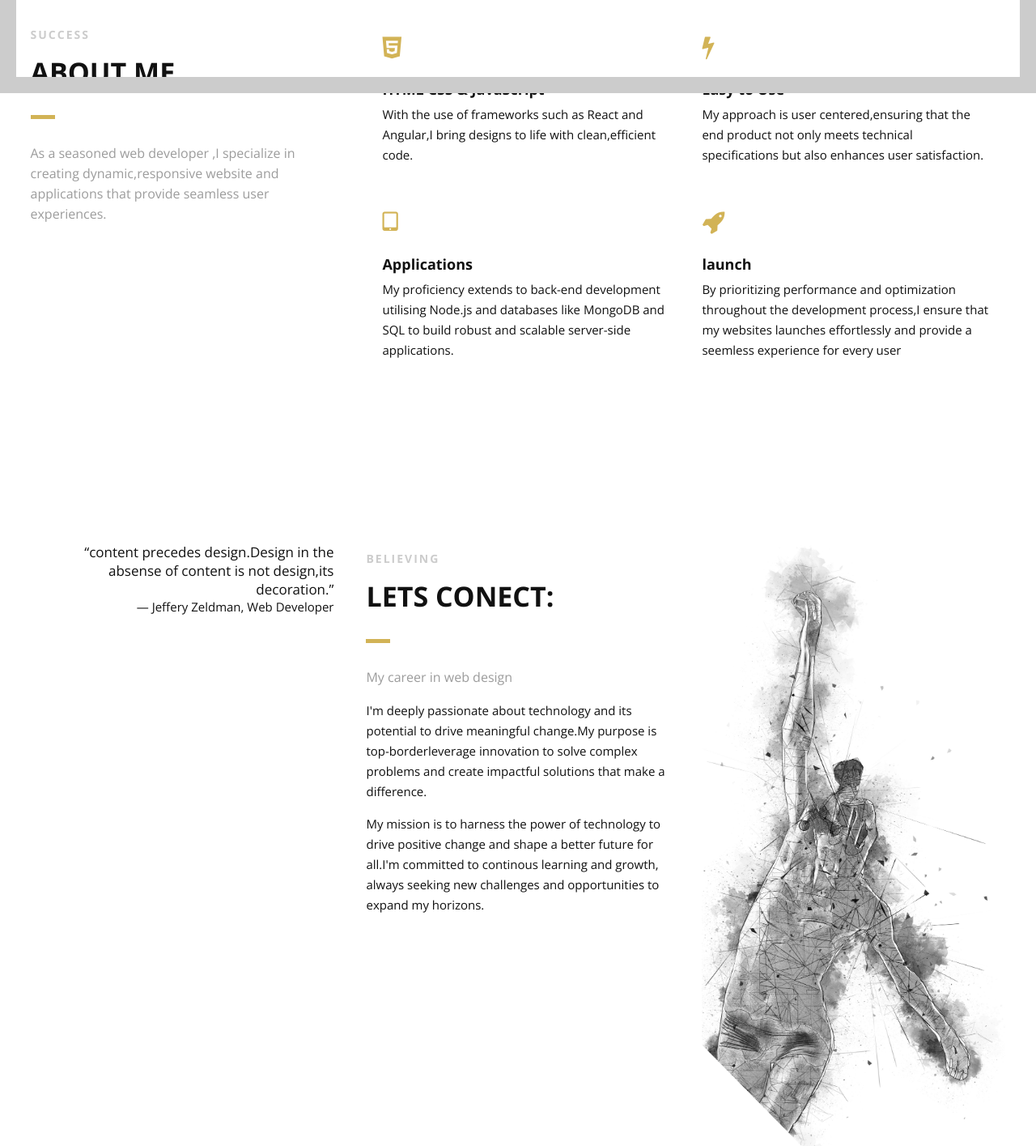
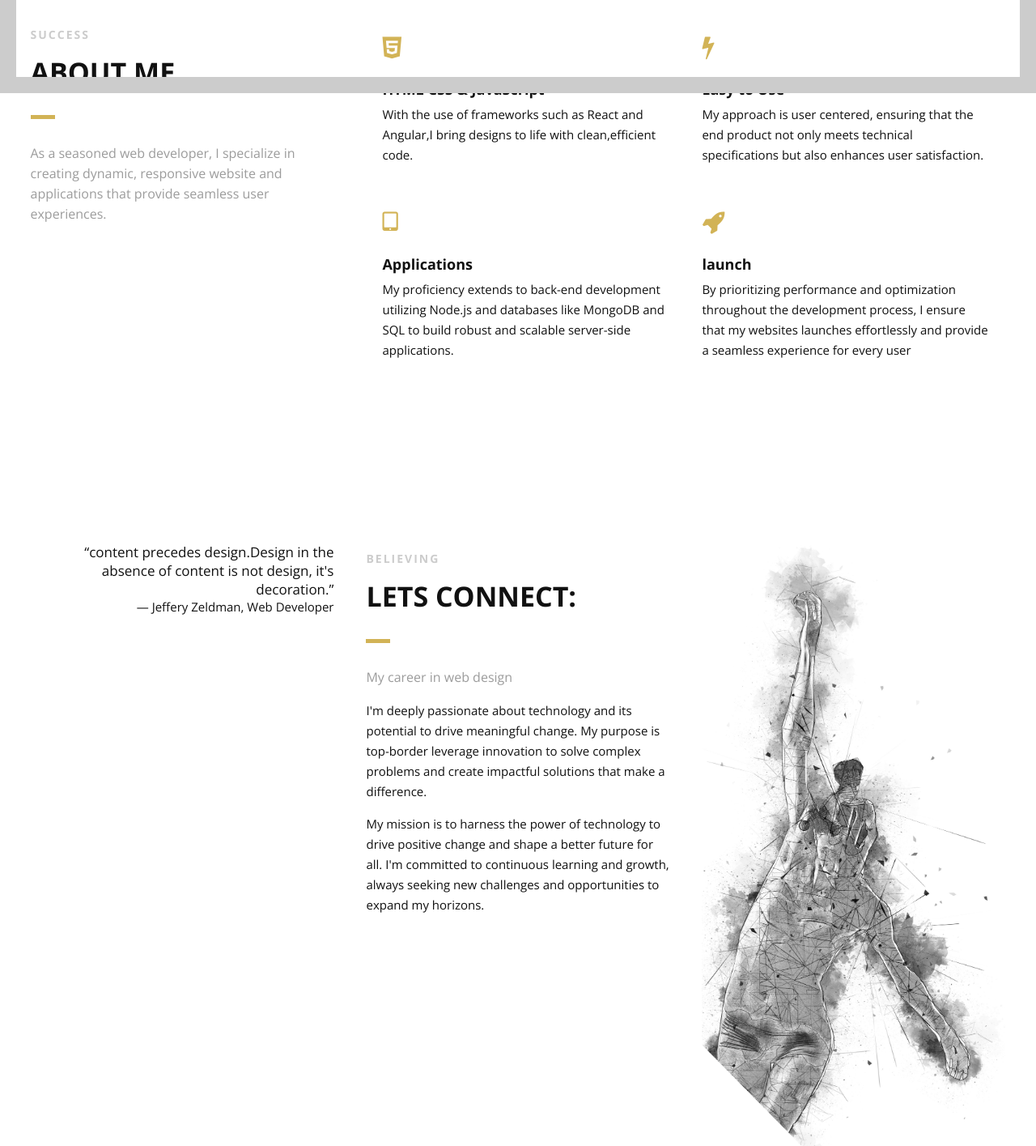
Before and after one commit to danieledgar/portfolio, a plain HTML site: page index.html in a window 1280 px wide. Shown: the part 685-2100 px from the top of the page at 81% size. Drawn offline with nearby package versions, Linux system fonts and the light colour scheme.

Commit message:
Update index.html

```diff
--- a/index.html
+++ b/index.html
@@ -106,7 +106,7 @@
                             </li>
 
                             <li>
-                                <a href="#services">Services</a>
+                                <a href="#services">Lets connect</a>
                             </li>
 
                             <li>
@@ -153,7 +153,7 @@
                     <div class="section-heading">
                         <h3>SUCCESS</h3>
                         <h2 class="section-title">ABOUT ME</h2>
-                        <p class="section-subtitle">As a seasoned  web developer ,I specialize in creating dynamic,responsive website
+                        <p class="section-subtitle">As a seasoned  web developer, I specialize in creating dynamic, responsive website
                             and applications that provide seamless user experiences. </p>
                     </div>
 
@@ -186,7 +186,7 @@
                         <!--Icon Block Description-->
                         <div class="icon-block-description">
                             <h4>Easy to Use</h4>
-                            <p>My approach is user centered,ensuring that the end product not only meets technical specifications
+                            <p>My approach is user centered, ensuring that the end product not only meets technical specifications
                                 but also enhances user satisfaction.
                             </p>
                         </div>
@@ -202,7 +202,7 @@
                         <!--Icon Block Description-->
                         <div class="icon-block-description">
                             <h4>Applications</h4>
-                            <p>My proficiency extends to back-end  development utilising  Node.js and databases like MongoDB and SQL
+                            <p>My proficiency extends to back-end  development utilizing  Node.js and databases like MongoDB and SQL
                                 to build robust and scalable server-side applications.
                             </p>
                         </div>
@@ -218,8 +218,8 @@
                         <!--Icon Block Description-->
                         <div class="icon-block-description">
                             <h4>launch</h4>
-                            <p>By prioritizing performance and optimization throughout the development process,I ensure that my
-                                websites launches effortlessly and provide a seemless experience for every user </p>
+                            <p>By prioritizing performance and optimization throughout the development process, I ensure that my
+                                websites launches effortlessly and provide a seamless experience for every user </p>
                         </div>
                     </div>
                     <!--End of Icon Block-->
@@ -245,7 +245,7 @@
                 <div class="col-3">
                     <!--User Testimonial-->
                     <blockquote class="testimonial text-right bigtest">
-                        <q>content precedes design.Design in the absense of content is not design,its decoration.</q>
+                        <q>content precedes design.Design in the absence of content is not design, it's decoration.</q>
                         <footer>— Jeffery Zeldman, Web Developer</footer>
                     </blockquote>
                     <!-- End of Testimonial-->
@@ -257,15 +257,15 @@
                 <div class="col-3">
                     <div class="section-heading">
                         <h3>BELIEVING</h3>
-                        <h2 class="section-title">LETS CONECT:</h2>
+                        <h2 class="section-title">LETS CONNECT:</h2>
                         <p class="section-subtitle">My career in web design </p>
                     </div>
-                    <p>I'm deeply passionate about technology and its potential to drive meaningful change.My purpose is top-borderleverage innovation to solve complex
+                    <p>I'm deeply passionate about technology and its potential to drive meaningful change. My purpose is top-border leverage innovation to solve complex
                          problems and create impactful solutions that make a difference.
                     </p>
                     <p>
-                        My mission is to harness the power of technology to drive positive change and shape a better future for all.I'm
-                        committed to continous learning and growth, always seeking new challenges and opportunities to expand my horizons.
+                        My mission is to harness the power of technology to drive positive change and shape a better future for all. I'm
+                        committed to continuous learning and growth, always seeking new challenges and opportunities to expand my horizons.
                     </p>
 
                 </div>
@@ -292,7 +292,7 @@
                         <h3>TRUST</h3>
                         <h2 class="section-title">My contact</h2>
                         <p class="section-subtitle">Whether you're  looking to collaborate on an exciting project ,discuss the latest tech innovations
-                            or simply connect with a fellow enthuisiast, I'd love to hear from you.Feel free to call: </p>
+                            or simply connect with a fellow enthusiast, I'd love to hear from you. Feel free to call: </p>
                     </div>
 
                 </div>
```
